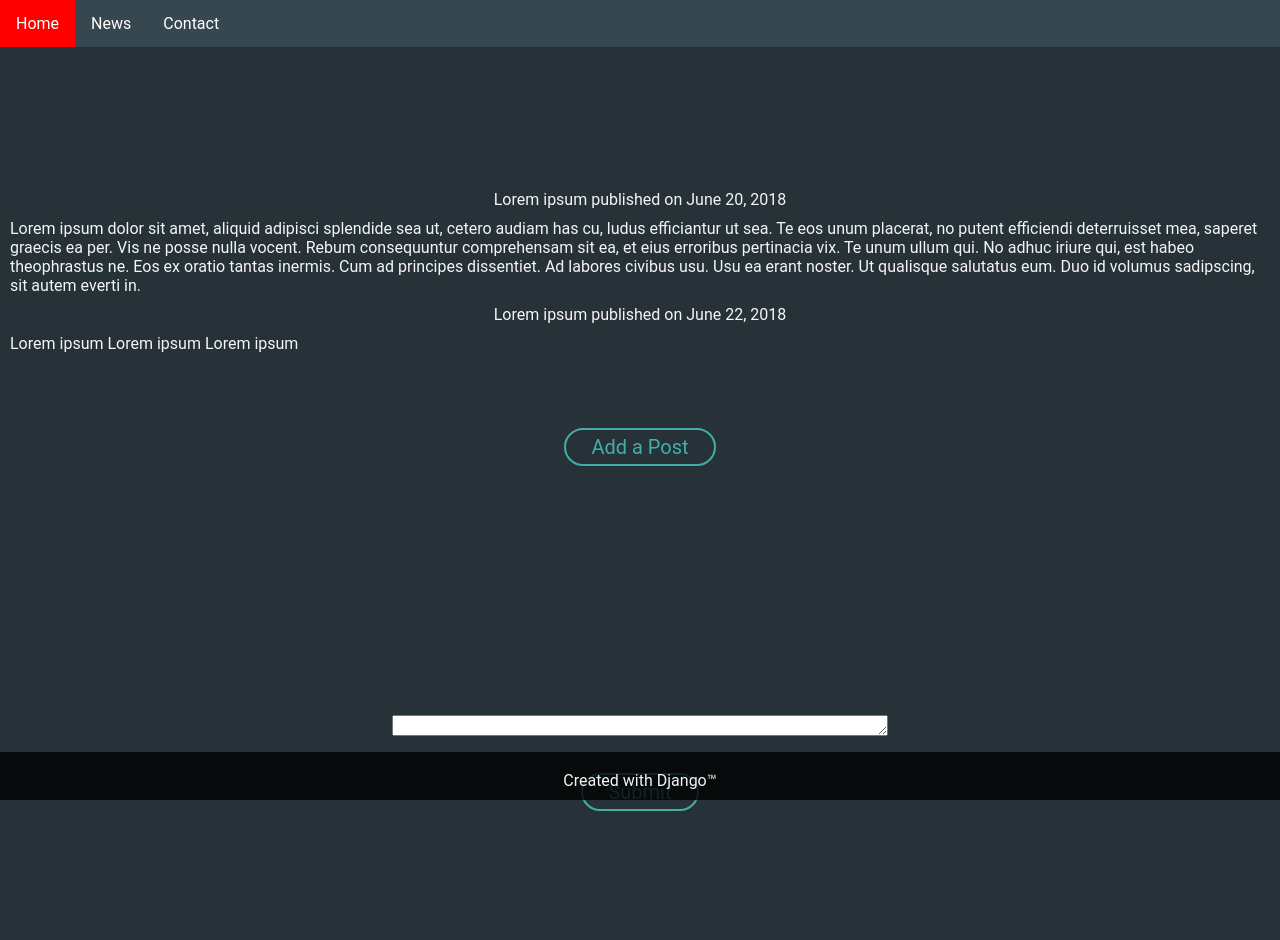
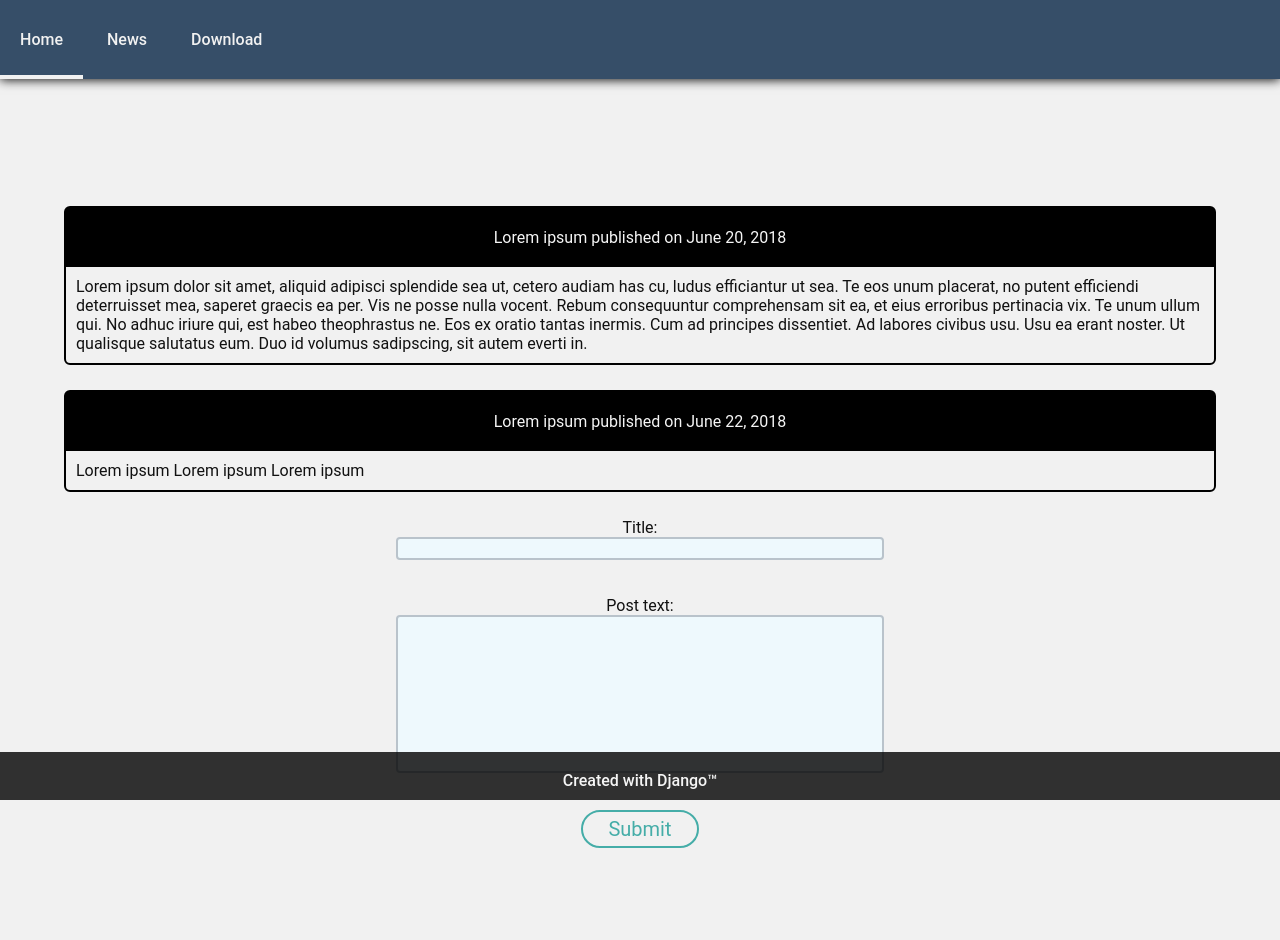
Before and after one commit to MithridatesEupator/blog, a Django app: page / in a window 1280 px wide. Before the commit the page ends 811 px from the top, so only its background shows below. Run offline with Django 3.2, Linux system fonts and the light colour scheme; data comes from the database, SQL or seed files in the repository; both versions use the stored data as it was after the commit; some libraries are stand-ins or nearby versions.

Commit message:
edited css and added forms

```diff
--- a/blog/forms.py
+++ b/blog/forms.py
@@ -1 +1,10 @@
 from django import forms
+
+class make_post_form(forms.Form):
+    title = forms.CharField(widget=forms.Textarea(attrs={'cols':'70',
+'rows':'1'}))
+    post_text = forms.CharField(widget=forms.Textarea)
+    #class Meta:
+
+    #post_image = forms.ImageField()
+    #published_date = forms.DateTimeField()
--- a/blog/models.py
+++ b/blog/models.py
@@ -7,6 +7,7 @@ import datetime
 class Post(models.Model):
     title = models.CharField(max_length=140)
     post_text = models.TextField()
+    #post_image = models.ImageField()
     published_date = models.DateTimeField('date published')
     def __str__(self):
         return self.title
--- a/blog/static/blog/style.css
+++ b/blog/static/blog/style.css
@@ -1,6 +1,6 @@
 body {
     margin: 0;
-    background-color: #263238;
+    background-color: #f1f1f1;
 }
 
 .container {
@@ -9,28 +9,36 @@ body {
 
 p {
     font-family: "roboto";
+    color: #111;
+    margin: 10px 10px;
+    z-index: 100;
+}
+
+p2 {
+    font-size: 16px;
+    font-family: "roboto";
+    color: whitesmoke;
+}
+
+p3 {
+    font-family: "roboto";
     color: whitesmoke;
     margin: 10px 10px;
     z-index: 100;
 }
 
-p2 {
-    font-size: 20px;
-    font-family: "roboto";
-    color: whitesmoke;
-    position: absolute;
-    left: 50%;
-    transform: translateX(-50%) translateY(-0%);
-}
-
 h1 {
-    color: #d1d1d1;
+    color: #111;
     font-family: "roboto";
     font-weight: 100;
     font-size: 30px;
     left: 50%;
     transform: translateX(-50%) translateY(-0%);
     position: absolute;
+}
+
+.whiteFont {
+    color: whitesmoke;
 }
 
 ul {
@@ -66,24 +74,24 @@ li::before {
 }
 
 .button:hover {
-    color: #2a363b;
+    color: #f1f1f1;
     background-color: #45ada8;
     border: 2px solid #45ada8;
     transition-duration: .3s;
 }
 
 .post {
-    background-color: whitesmoke;
+    background-color: transparent;
     border: 2px solid black;
     border-radius: 6px;
     padding: 0px 0px;
-    opacity: .8;
     margin: 2% 5%;
 }
 
 .postHead {
+    padding: 20px 0;
     background-color: black;
-    height: 10.4%;
+    text-align: center;
 }
 
 .bottomBar {
@@ -118,91 +126,7 @@ img {
     height: 13%;
     width: 100%;
     position: absolute;
-}
-.navbar {
-    position: fixed;
-    overflow: hidden;
-    background-color: #37474f;
-    font-family: Arial, Helvetica, sans-serif;
-    z-index: 200;
-    width: 100%;
-}
 
-.navbar a {
-    font-family: "roboto";
-    float: left;
-    font-size: 16px;
-    color: white;
-    text-align: center;
-    padding: 14px 16px;
-    text-decoration: none;
-}
-
-.block a {
-    text-decoration: none;
-    font-family: "roboto";
-    color: whitesmoke;
-}
-
-.block a:hover {
-    color: aqua;
-    transition-duration: .5s;
-}
-
-.dropdown {
-    font-family: "roboto";
-    float: left;
-    overflow: hidden;
-}
-
-.dropdown .dropbtn {
-    font-family: "roboto";
-    font-size: 16px;
-    border: none;
-    outline: none;
-    color: white;
-    padding: 14px 16px;
-    background-color: inherit;
-    font-family: inherit;
-    margin: 0;
-}
-
-.navbar a:hover, .dropdown:hover .dropbtn {
-    background-color: red;
-}
-
-.dropdown-content {
-    display: none;
-    position: absolute;
-    background-color: #f9f9f9;
-    min-width: 160px;
-    box-shadow: 0px 8px 16px 0px rgba(0,0,0,0.2);
-    z-index: 1;
-}
-
-.dropdown-content a {
-    float: none;
-    color: black;
-    padding: 12px 16px;
-    text-decoration: none;
-    display: block;
-    text-align: left;
-}
-
-.dropdown-content a:hover {
-    background-color: #ddd;
-}
-
-.dropdown:hover .dropdown-content {
-    display: block;
-}
-
-a {
-    margin: 0;
-    text-decoration: none;
-    font-family: "roboto";
-    font-size: 100%;
-    color: whitesmoke;
 }
 
 .head {
@@ -215,14 +139,60 @@ form {
 }
 
 textarea {
-    border: 3px transparent #555;
+    resize: none;
     display: block;
     margin-left: auto;
     margin-right: auto;
     margin-bottom: 3%;
     width: 40%;
+    outline: none;
+    border: 2px solid #b9c3cb;
+    background-color: #eef9fd;
+    border-radius: 4px;
 }
 
 .text_body {
     height: 20%;
 }
+
+.customTextarea {
+    height: 1em;
+    width: 1em;
+}
+
+a {
+    text-decoration: none;
+    font-family: "roboto";
+    font-size: 100%;
+    font-weight: 500;
+    color: #f1f1f1;
+}
+
+
+.navbar span {
+    display: inline-block;
+    padding: 30px 20px 26px 20px;
+    margin-bottom: 4px;
+}
+
+.navbar span:hover {
+    border-bottom: 4px solid #f1f1f1;
+    margin-bottom: 0px;
+    color: #f1f1f1;
+}
+
+.navbar span:active {
+    border-bottom: 4px solid #f1f1f1;
+    margin-bottom: 0px;
+    color: #f1f1f1;
+}
+
+
+.navbar {
+    background-color: #364e68;
+    padding: 0px 0px;
+    position: fixed;
+    width: 100%;
+    z-index: 200;
+    box-shadow: 0px 1px 10px #111;
+}
--- a/blog/templates/blog/main.html
+++ b/blog/templates/blog/main.html
@@ -7,14 +7,28 @@
     </style>
     <link href="{% static 'blog/style.css'%}" rel="stylesheet">
     <link rel="shortcut icon" type="image/png" href="{% static 'blog/home.png'%}"/>
+    <script src="https://ajax.googleapis.com/ajax/libs/jquery/3.3.1/jquery.min.js"></script>
     <script crossorigin src="https://unpkg.com/react@16/umd/react.production.min.js"></script>
     <script crossorigin src="https://unpkg.com/react-dom@16/umd/react-dom.production.min.js"></script>
+    <script src="https://maxcdn.bootstrapcdn.com/bootstrap/3.3.7/js/bootstrap.min.js" integrity="sha384-Tc5IQib027qvyjSMfHjOMaLkfuWVxZxUPnCJA7l2mCWNIpG9mGCD8wGNIcPD7Txa" crossorigin="anonymous"></script>
 </head>
 <div class="container">
     <div class="navbar">
-        <a href="#home">Home</a>
-        <a href="#news">News</a>
-        <a href="#news">Contact</a>
+        <a href="#home">
+            <span>
+                Home
+            </span>
+        </a>
+        <a href="#news">
+            <span>
+                News
+            </span>
+        </a>
+        <a href="#download">
+            <span>
+                Download
+            </span>
+        </a>
     </div>
     <br>
     <br>
@@ -28,35 +42,50 @@
     <br>
     {% block content %}
         {% for post in blog_post_list %}
-            <p style="text-align: center; ">
-                {{ post.title }} published on {{ post.published_date.date }}
-            </p>
-            <p>
-                {{ post.post_text }}
-            </p>
+            <div class="post">
+                <div class="postHead">
+                    <p2>
+                        {{ post.title }} published on {{ post.published_date.date }}
+                    </p2>
+                </div>
+                <p>
+                    {{ post.post_text }}
+                </p>
+            </div>
         {% endfor %}
     {% endblock %}
-    <br>
-    <br>
-    <br>
-    <br>
+
+    <!--
     <div class="containerBtn">
         <a href="{% url 'make_post' %}" class="button">
             Add a Post
         </a>
     </div>
+    -->
+    <form action="{% url 'make_post' %}" method="post">
+        {% csrf_token %}
+        {{ form_post.as_p }}
+        <!--
+        <label for="content"></label>
+        <textarea  rows="1" cols="50" name="title" id="title"> </textarea>
+        <textarea  rows="8" cols="50" name="content" id="content"> </textarea>
+        -->
+        <input type="submit" class="button"/>
+    </form>
+    <!--
     <form action="{% url 'delete_post' %}" method="post">
         {% csrf_token %}
         <label for="content"></label>
         <textarea  rows="1" cols="50" name="delete_id" id="delete_id"> </textarea>
         <input type="submit" class="button"/>
     </form>
+    -->
     <br>
     <br>
     <br>
     <br>
     <div class="transparentBar"></div>
     <div class="bottomBar">
-        <a href="/admin"> Created with Django&#8482; </a>
+        <a href="/admin" class='whiteFont'> Created with Django&#8482; </a>
     </div>
 </div>
--- a/blog/views.py
+++ b/blog/views.py
@@ -5,12 +5,15 @@ from django.views import generic
 from .models import Post
 from datetime import datetime
 from django.utils import timezone
+from .forms import make_post_form
+from django import forms
 
 # Create your views here.
 def index(request):
     blog_post_list = Post.objects.all()[:5]
+    form_post = make_post_form()
     context = {
-        "blog_post_list": blog_post_list,
+        "blog_post_list": blog_post_list, "form_post": form_post
     }
     return render(request, 'blog/main.html', context)
 
@@ -23,14 +26,17 @@ def details(request, id):
     return render(request, 'blog/detail.html', context)
 
 def make_post(request):
-    #return render(request, 'blog/upload_post.html')
     if request.method == 'GET':
         return render(request, 'blog/upload_post.html', {})
     elif request.method == 'POST':
-        post = Post(title=request.POST['title'], post_text=request.POST['content'], published_date=timezone.now())
-        post.save()
+        form_post = make_post_form(data=request.POST)
+        if form_post.is_valid():
+            title_pass=form_post.cleaned_data['title']
+            post_text_pass=form_post.cleaned_data['post_text']
+            print(post_text_pass)
+            post = Post(title=title_pass, post_text=post_text_pass, published_date=timezone.now())
+            post.save()
         return HttpResponseRedirect(reverse('index'))
-        #return render(request, 'blog/upload_post.html', {})
 
 def delete_post(request):
     if request.method == 'GET':
```
Also changed, not shown: db.sqlite3.
